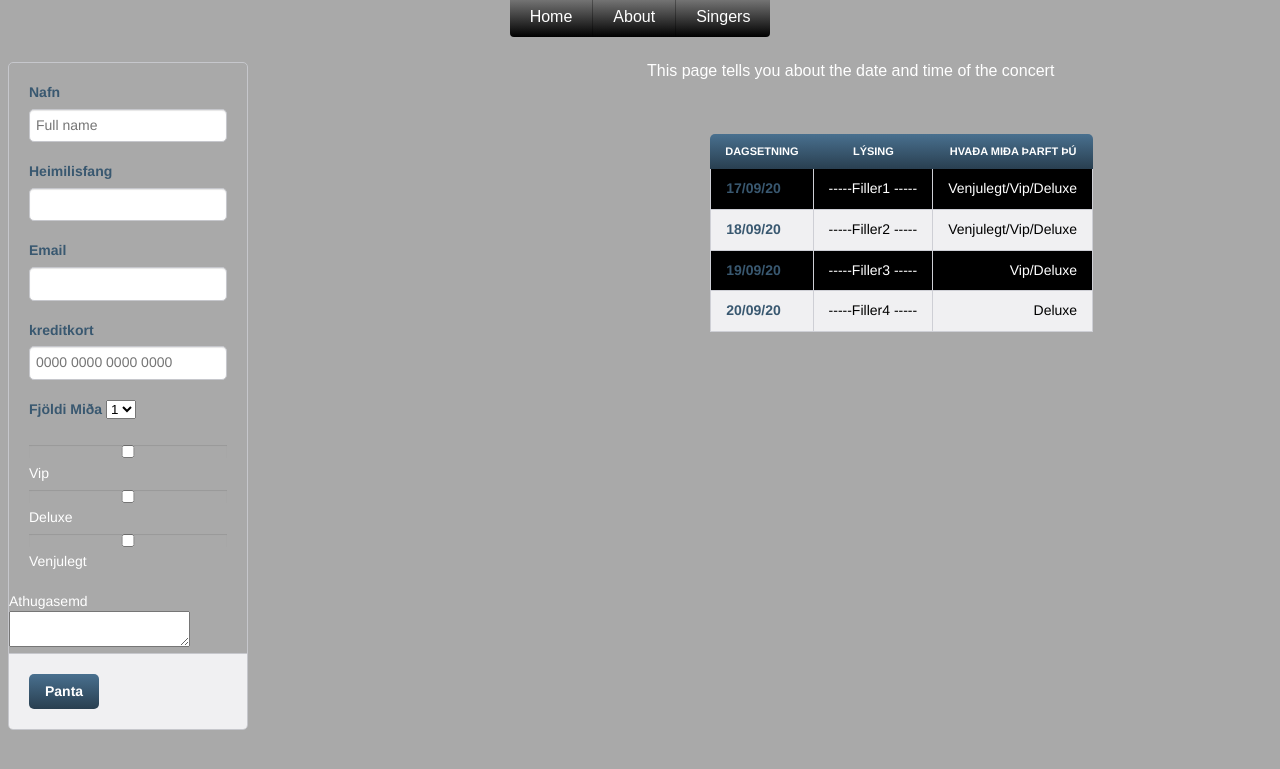
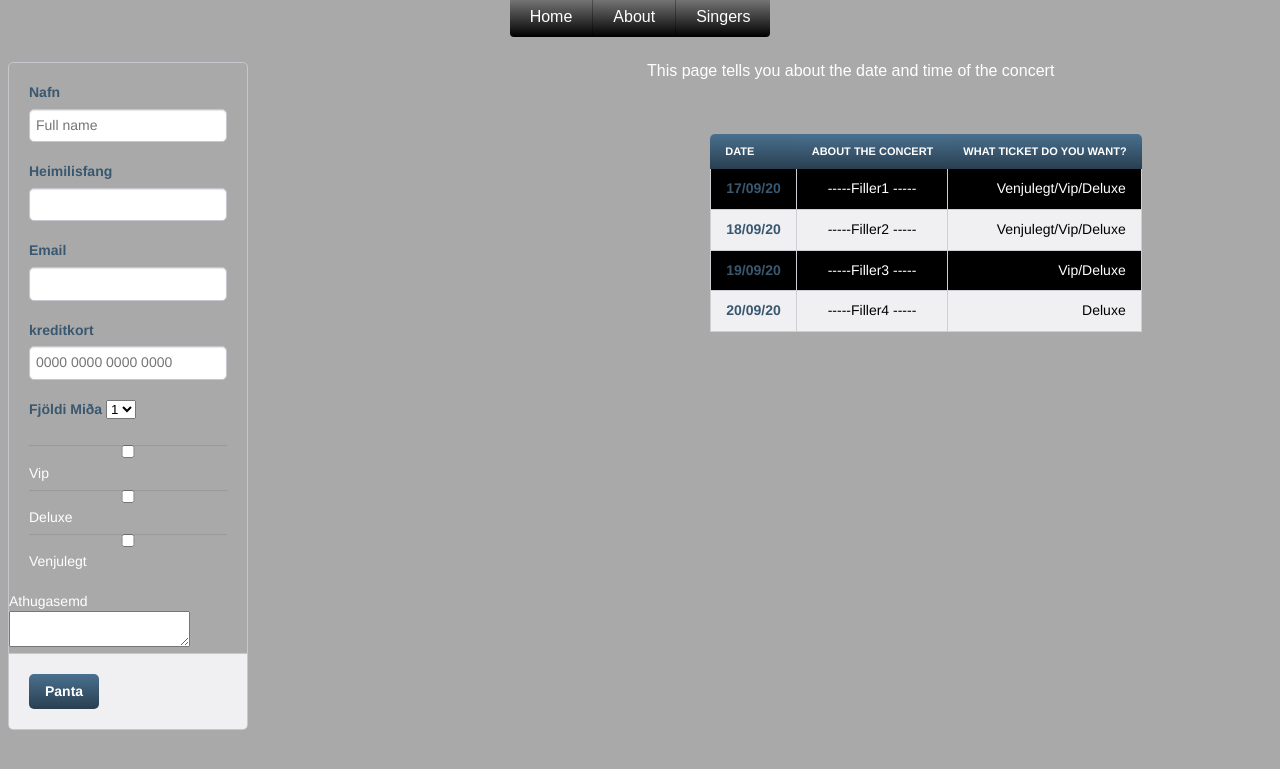
Before and after one commit to Huginn-Muninn/HuginnMuninn.github.io, a Jekyll site: the page built from about.html, in a window 1280 px wide. Shown: the top 769 px of the page. Built offline with Jekyll 4.4.1, drawn with Linux system fonts in a browser that asks for light colours.

Commit message:
Update about.html

```diff
--- a/about.html
+++ b/about.html
@@ -14,9 +14,9 @@ title: About
     <table class='midja'>
         <thead>
           <tr>
-            <th scope="col">Dagsetning</th>
-            <th scope="col">Lýsing</th>
-            <th scope="col">Hvaða miða þarft þú</th>
+            <th scope="col">Date</th>
+            <th scope="col">About the concert</th>
+            <th scope="col">What ticket do you want?</th>
           </tr>
         </thead>
         <tbody class='bakgrat'>
```
